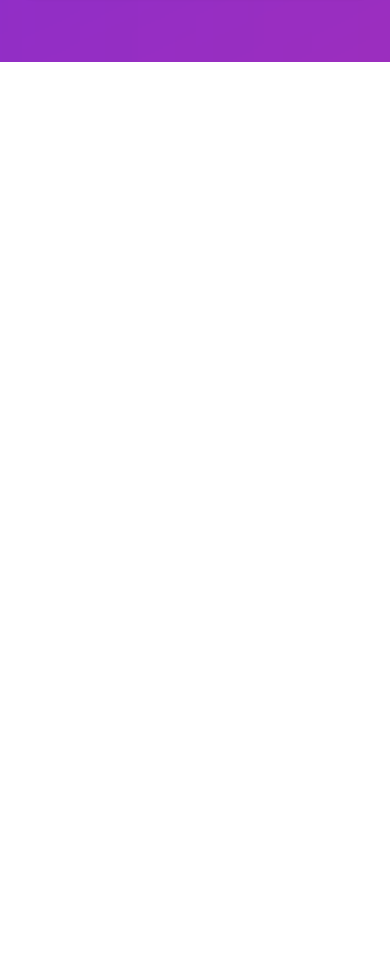
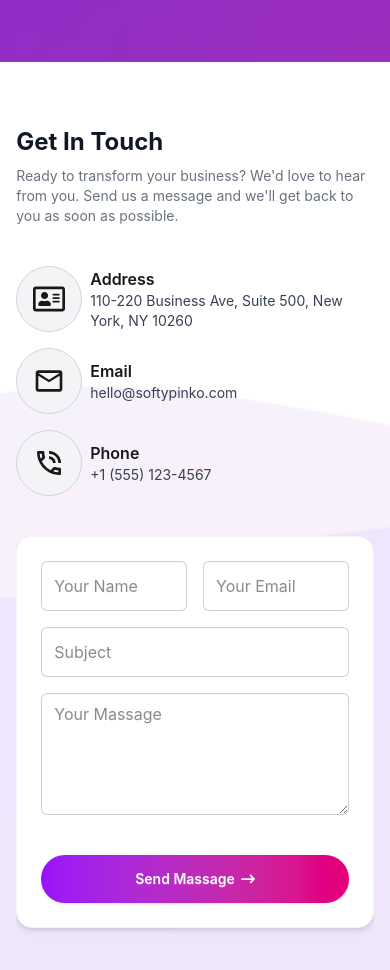
Before and after one commit to sayedrkhalid-dev/softy-pinko, a React (Vite) app: page / in a window 390 px wide. Shown: the part 5123-6093 px from the top of the page. Before the commit the page ends 5185 px from the top, so only its background shows below. Built offline with nearby package versions, Linux system fonts and the light colour scheme.

Commit message:
feat(contact): implement contact section
- add structured contact data (address, email, phone with icons)
- organize contact data as array for scalable UI mapping
- improve maintainability and reusability

```diff
--- /dev/null
+++ b/public/data/contact.js
@@ -0,0 +1,20 @@
+export const contacts = [
+  {
+    id: 1,
+    type: "Address",
+    icon: "📍",
+    value: "110-220 Business Ave, Suite 500, New York, NY 10260",
+  },
+  {
+    id: 2,
+    type: "Email",
+    icon: "📧",
+    value: "hello@softypinko.com",
+  },
+  {
+    id: 3,
+    type: "Phone",
+    icon: "📞",
+    value: "+1 (555) 123-4567",
+  },
+];
--- a/src/App.jsx
+++ b/src/App.jsx
@@ -3,12 +3,14 @@ import { banner_stats, about_stats, highlights } from "../public/data/stats";
 import { services } from "../public/data/services";
 import { workflow } from "../public/data/workflow";
 import { pricing } from "../public/data/pricing";
+import { contacts } from "../public/data/contact";
 import Banner from "./components/Banner/Banner";
 import Navbar from "./components/Navbar/Navbar";
 import Services from "./components/Services/Services";
 import Workflow from "./components/Wrokflow/Workflow";
 import About from "./components/About/About";
 import Pricing from "./components/Pricing/Pricing";
+import Contact from "./components/Contact/Contact";
 
 const App = () => {
   return (
@@ -19,6 +21,7 @@ const App = () => {
       <Workflow workflow={workflow} />
       <Services services={services} />
       <Pricing pricing={pricing} />
+      <Contact contacts={contacts} />
     </>
   );
 };
--- /dev/null
+++ b/src/components/Contact/Contact.jsx
@@ -0,0 +1,88 @@
+import bg from "../../assets/bg-wave.png";
+import { FaArrowRightLong as RightArrow } from "react-icons/fa6";
+import { FaRegAddressCard as Address } from "react-icons/fa";
+import { MdOutlineMailOutline as Email } from "react-icons/md";
+import { MdOutlinePhoneInTalk as Phone } from "react-icons/md";
+
+const Contact = ({ contacts }) => {
+  return (
+    <section
+      style={{ backgroundImage: `url(${bg})` }}
+      className="bg-no-repeat bg-center bg-cover relative"
+    >
+      <div className="w-full max-w-11/12 mx-auto min-h-dvh flex flex-col md:flex-row md:justify-between md:items-center gap-10 py-16 overflow-hidden">
+        {/* Contact left */}
+        <div className="flex-1 flex flex-col gap-2">
+          {/* Contact title */}
+          <h1 className="text-2xl md:text-3xl font-bold text-gray-900">
+            Get In Touch
+          </h1>
+
+          {/* Contact description */}
+          <p className="text-sm text-gray-500">
+            Ready to transform your business? We'd love to hear from you. Send
+            us a message and we'll get back to you as soon as possible.
+          </p>
+
+          {/* Contact info */}
+          <ul className="flex flex-col gap-4 mt-8">
+            {contacts.map((contact) => (
+              <li key={contact.id} className="flex items-center gap-2">
+                <span className="bg-gray-100 border border-gray-300 p-4 rounded-full">
+                  {contact.type === "Address" ? (
+                    <Address size={32} />
+                  ) : contact.type === "Email" ? (
+                    <Email size={32} />
+                  ) : (
+                    <Phone size={32} />
+                  )}
+                </span>
+                <div>
+                  <h1 className="font-semibold">{contact.type}</h1>
+                  <p className="text-sm text-gray-700">{contact.value}</p>
+                </div>
+              </li>
+            ))}
+          </ul>
+        </div>
+
+        {/* Contact right */}
+        <div className="flex-1 flex flex-col justify-center items-center gap-4 p-6 bg-white border border-gray-100 shadow-md  rounded-2xl">
+          <fieldset className="w-full flex flex-col gap-4">
+            <div className="flex gap-4">
+              <input
+                type="text"
+                className="input w-full text-base py-6 rounded-md"
+                placeholder="Your Name"
+              />
+
+              <input
+                type="email"
+                className="input w-full text-base py-6 rounded-md"
+                placeholder="Your Email"
+              />
+            </div>
+
+            <input
+              type="text"
+              className="input w-full text-base py-6 rounded-md"
+              placeholder="Subject"
+            />
+
+            <textarea
+              className="textarea w-full text-base pb-16 rounded-md"
+              placeholder="Your Massage"
+            ></textarea>
+
+            <button className="mt-6 w-full btn border-0 bg-linear-to-r from-purple-600 to-pink-600 text-white rounded-full py-6 shadow transition-all  duration-300 hover:-translate-y-0.5 hover:shadow-md">
+              Send Massage
+              <RightArrow />
+            </button>
+          </fieldset>
+        </div>
+      </div>
+    </section>
+  );
+};
+
+export default Contact;
```
